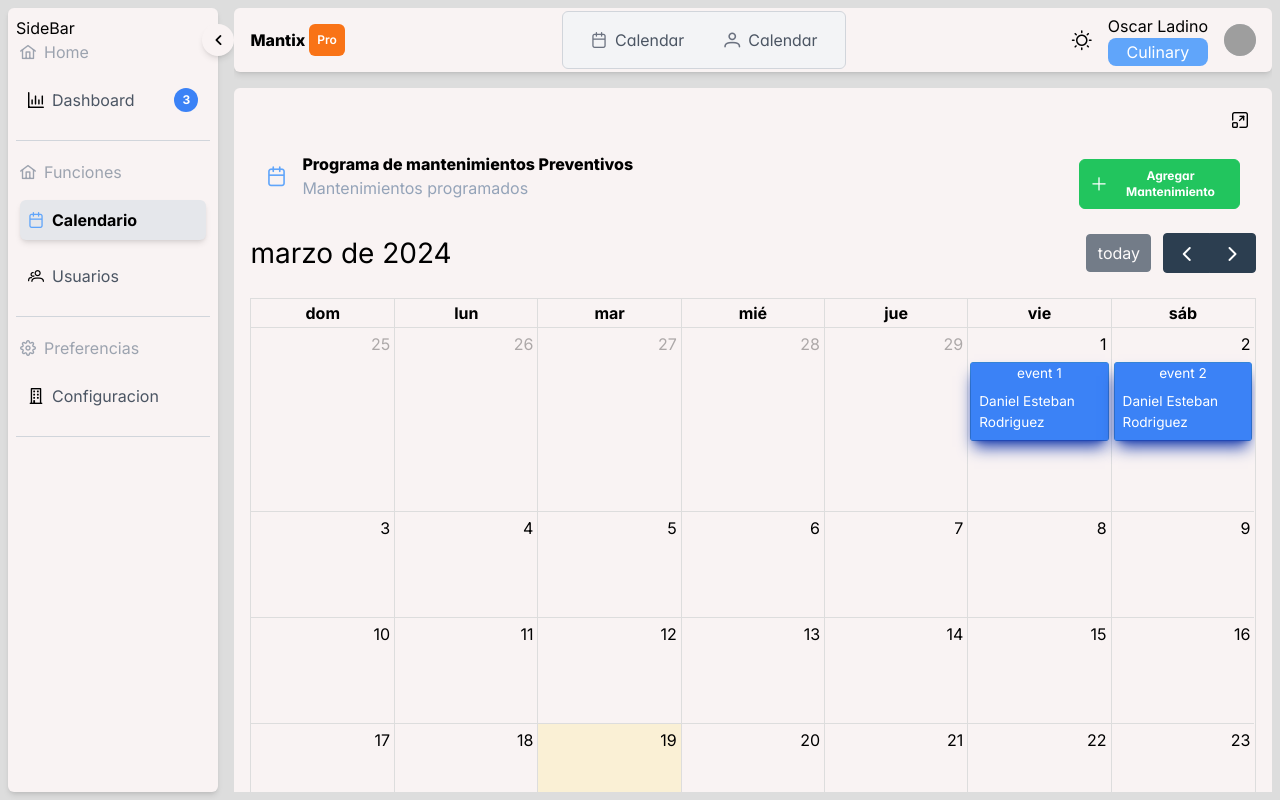
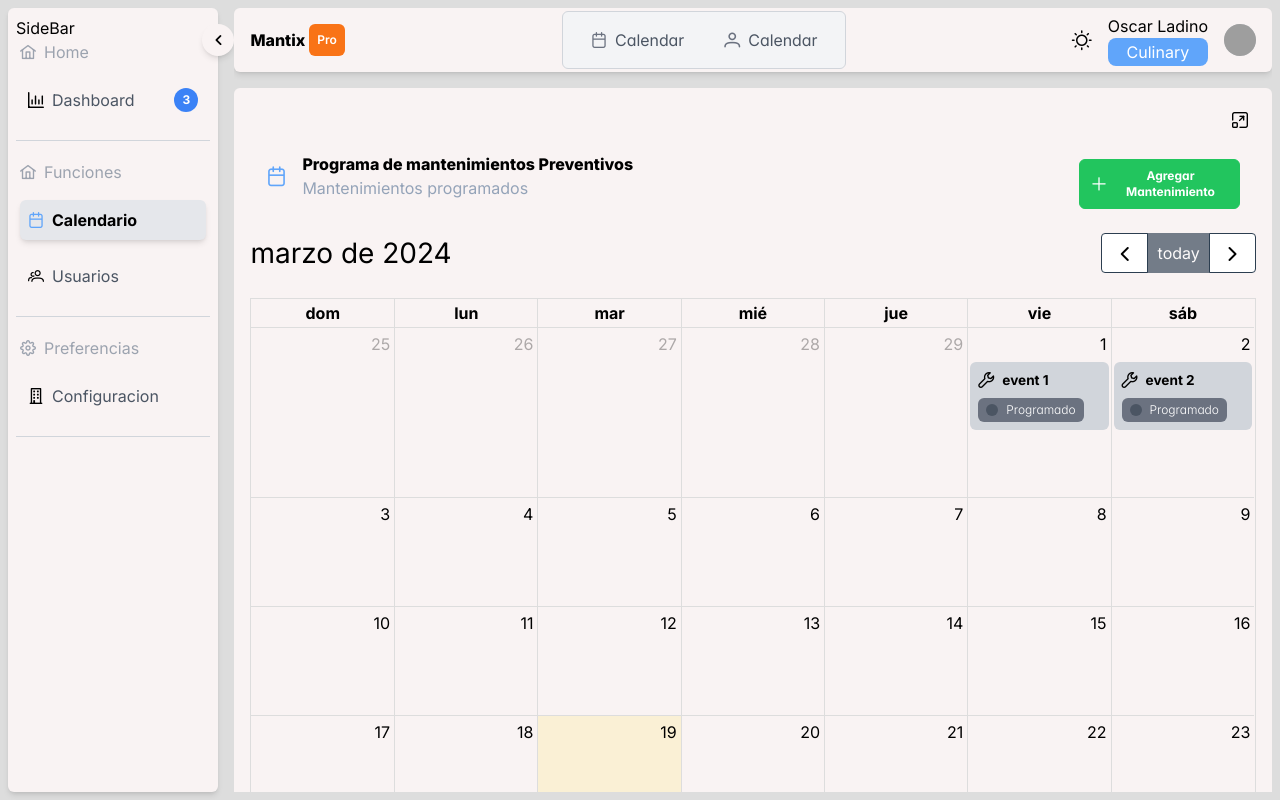
Before and after one commit to DnzoCoud/py_mantix_front, a Next.js app: page /Dashboard/calendar in a window 1280 px wide. Built offline with nearby package versions, Linux system fonts and the light colour scheme; grey boxes are pictures that could not be loaded.

Commit message:
Event Style

```diff
--- a/src/Components/Events/Calendar.tsx
+++ b/src/Components/Events/Calendar.tsx
@@ -58,6 +58,11 @@ function Calendar() {
         ]}
         dateClick={handleDateClick}
         eventContent={(eventInfo) => <EventContent eventInfo={eventInfo} />}
+        headerToolbar={{
+          left: 'title',
+          center: '',
+          right: 'prev,today,next'
+        }}
       />
 
       <DialogEvent
--- a/src/Components/Events/EventContent.tsx
+++ b/src/Components/Events/EventContent.tsx
@@ -1,5 +1,6 @@
 "use client";
 import { EventContentArg } from "@fullcalendar/core/index.js";
+import { Tag } from "primereact/tag";
 import React, { useEffect } from "react";
 
 interface EventContentProps {
@@ -11,13 +12,17 @@ export default function EventContent({ eventInfo }: EventContentProps) {
   });
   return (
     <>
-      <div className="bg-blue-500 shadow-lg shadow-blue-800 border-none cursor-pointer transition-all hover:bg-blue-600">
-        <div className="flex justify-center items-center">
-          {eventInfo.event.title}
+      <div className="p-2 flex flex-col items-start bg-gray-300 dark:bg-dark_medium_bg cursor-pointer rounded-md transition-all hover:bg-gray-400">
+        <div className="flex items-center w-full mb-2">
+          <i className="pi pi-wrench mr-2 text-black dark:text-white"></i>
+          <h2 className="font-bold text-md text-black dark:text-white">{eventInfo.event.title}</h2>
         </div>
-        <div className="p-2 text-wrap">
-          <span>Daniel Esteban Rodriguez</span>
-        </div>
+        <Tag className="bg-gray-500">
+            <div className="flex items-center gap-2">
+                <div className="w-3 h-3 rounded-full bg-gray-600"></div>
+                <span className="text-xs font-light">Programado</span>
+            </div>
+        </Tag>
       </div>
     </>
   );
--- a/src/app/globals.css
+++ b/src/app/globals.css
@@ -56,3 +56,21 @@ div.maximixed {
 html body.dark #app *.darkBgComponents {
   background-color: #222831 !important;
 }
+
+.fc-h-event{
+  background-color: transparent;
+  border:none;
+}
+
+.fc .fc-button-primary{
+  @apply bg-white dark:bg-dark_medium_bg text-black dark:text-white
+}
+
+.fc-today-button{
+  background:transparent;
+  @apply text-black dark:text-white;
+  border: none;
+}
+.fc .fc-button-primary:disabled{
+  border: none;
+}
```
